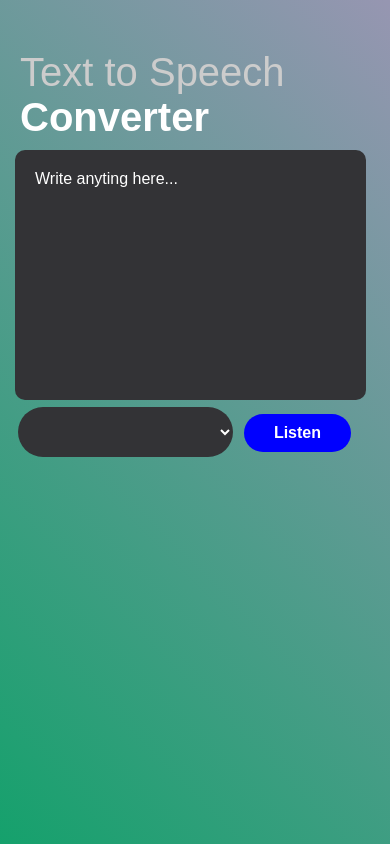
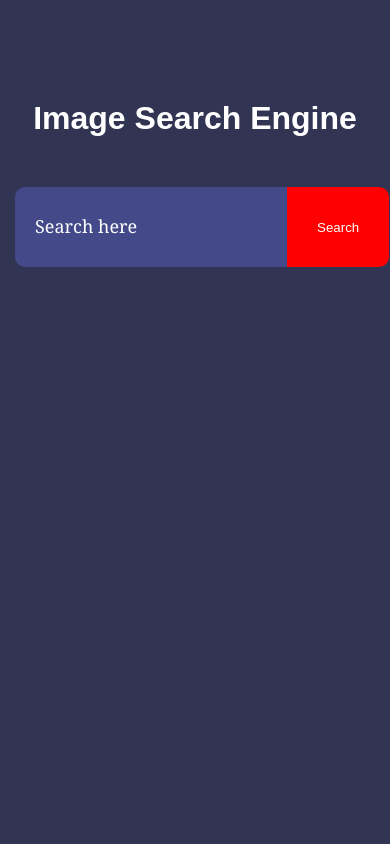
Before and after one commit to Uduakben/imagesearchengine, a plain HTML site: page index.html in a window 390 px wide. Drawn offline with Linux system fonts and the light colour scheme.

Commit message:
original program commit for the app

```diff
--- a/index.html
+++ b/index.html
@@ -3,19 +3,17 @@
 <head>
     <meta charset="UTF-8">
     <meta name="viewport" content="width=device-width, initial-scale=1.0">
-    <title>text to speech - UDUAK BEN TUTORIALS</title>
     <link rel="stylesheet" href="style.css">
+    <title>IMAGE SEARCH ENGINE - UDUAK BEN TUTORIALS</title>
 </head>
 <body>
-    <div class="hero">
-        <h1>Text to Speech <span>Converter</span></h1>
-        <textarea placeholder="Write anyting here..." id="text"></textarea>
-        <div class="row">
-            <select></select>
-            <button id="button">Listen</button>
-        </div>
-    </div>
-
+    <h1>Image Search Engine</h1>
+    <form id="search-form">
+        <input type="text" placeholder="Search here" id="search-input">
+        <button>Search</button>
+    </form>
+    <div id="search-result"></div>
+    <button id="show-more-button">Show More</button>
 
 
 <script src="script.js"></script>
--- a/script.js
+++ b/script.js
@@ -1,25 +1,50 @@
 
-let speech  = new SpeechSynthesisUtterance();
+const accessKey = "j5m2-cDv4ADoDxElE5EGH55blSYXiybVJyZk2ePHhbA"
 
-document.querySelector("button").addEventListener("click", ()=>{
-    speech.text = document.querySelector("textarea").value;
-    window.speechSynthesis.speak(speech);
+const searchForm = document.getElementById("search-form");
+const searchInput = document.getElementById("search-input");
+const searchResult = document.getElementById("search-result")
+const showMoreBtn = document.getElementById("show-more-button");
+
+
+let keyword = "";
+let page = 1;
+
+
+async function searchImages(){
+    keyword = searchInput.value;
+    const url = `https://api.unsplash.com/search/photos?page=${page}&query=${keyword}&client_id=${accessKey}&per_page=12`
+
+    const response = await fetch(url)
+    const data = await response.json();
+
+
+    if(page === 1){
+        searchResult.innerHTML = "";
+    }
+    const results = data.results;
+
+    results.map((result) =>{
+        const image = document.createElement("img");
+        image.src = result.urls.small;
+        const imageLink = document.createElement("a");
+        imageLink.href = result.links.html;
+        imageLink.target = "_blank"
+
+        imageLink.appendChild(image)
+        searchResult.appendChild(imageLink)
+    })
+
+    showMoreBtn.style.display = "block";
+}
+
+searchForm.addEventListener("submit", (e) =>{
+    e.preventDefault();
+    page = 1;
+    searchImages()
 })
 
-
-let voices = [];
-
-let voiceSelect = document.querySelector("select");
-
-
-window.speechSynthesis.onvoiceschanged = () =>{
-    voices = window.speechSynthesis.getVoices();
-    speech.voice = voices[0]
-
-   voices.forEach((voices, i)=>(voiceSelect.options[i]=
-    new Option(voices.name, i)))
-};
-
-voiceSelect.addEventListener("change", () => {
-    speech.voice = voices[voiceSelect.value];
+showMoreBtn.addEventListener("click", () =>{
+    page++;
+    searchImages();
 })
--- a/style.css
+++ b/style.css
@@ -1,133 +1,114 @@
 *{
     margin: 0;
     padding: 0;
+    box-sizing: border-box;
     font-family: Arial, Helvetica, sans-serif;
-    box-sizing: border-box;
 }
 
-.hero{
+body{
+    background: #323453;
+    color: #fff;
+}
+h1{
+    text-align: center;
+    margin: 100px auto 50px;
+}
+
+form{
     width: 100%;
-    min-height: 100vh;
-    background: linear-gradient(45deg, #15a16c, #35346984);
+    max-width: 550px;
+    background: #434989;
     display: flex;
     align-items: center;
-    justify-content: center;
-    flex-direction: column;
-    color: #fff;
+    margin: 0 auto;
+    height: 80px;
+    border-radius: 10px;
 }
 
-.hero h1{
-    font-size: 45px;
-    font-weight: 500;
-    margin-top: -50px;
-    margin-bottom: 50px;
+form input{
+    flex: 1;
+    padding: 10px 20px;
+    background: transparent;
+    outline: 0;
+    border: 0;
+    color: #fff;
+    font-size:16px;
 }
 
-.hero h1 span{
+input::placeholder{
+    color: #fff;
+    font-family: Georgia, 'Times New Roman', Times, serif;
+}
+
+form button{
+    background: red;
+    height: 80px;
+    padding: 0 30px;
+    border: 0;
+    outline: 0;
+    border-top-right-radius: 10px;
+    border-bottom-right-radius: 10px;
+    color: #fff;
+    cursor: pointer;
+}
+
+#show-more-button{
+    margin: 50px 50%;
+    background: red;
+    outline: 0;
+    border: 0;
+    padding: 10px 30px;
     color: #fff;
     font-weight: bold;
+    font-size: 14px;
+    width: 140px;
+    cursor: pointer;
+    display: none;
 }
 
-textarea{
-    padding: 20px;
-    width: 600px;
-    height: 250px;
-    background: #333336;
-    color: #fff;
-    font-size: 15px;
-    border: 0;
-    outline: 0;
-    border-radius: 10px;
-    margin-bottom: 30px;
-    resize: none;
+#search-result{
+    display: grid;
+    grid-template-columns: 1fr 1fr 1fr;
+    grid-gap: 30px;
+    margin: 100px auto 50px;
+    width: 80%;
 }
 
-textarea::placeholder{
-    font-size: 16px;
-    color: #fff;
+#search-result img{
+    width: 100%;
+    height: 230px;
+    border-radius: 10px;
+    object-fit: cover;
 }
 
-.row{
-    width: 600px;
-    display: flex;
-    align-items: center;
-    gap: 20px;
-}
-
-button{
-    background: blue;
-    color: #fff;
-    font-size: 16px;
-    padding: 10px 30px;
-    border-radius: 35px;
-    border: 0;
-    outline: 0;
-    cursor: pointer;
-    font-weight: bold;
-}
-select{
-    flex: 1;
-    color: #fff;
-    background: #333336;
-    height: 50px;
-    padding: 0 20px;
-    outline: 0;
-    border: 0;
-    border-radius: 35px;
-}
-
-@media (max-width: 650px){
-
-    .hero {
-        width: 100%;
-        min-height: 100vh;
-        background: linear-gradient(45deg, #15a16c, #35346984);
+@media(max-width: 650px){
+    form {
+        width: 90%;
+        max-width: 450px;
+        background: #434989;
+        display: flex;
+        align-items: center;
+        margin-top: 0;
+        margin-right: 35px;
+        margin-left: 15px;
+        height: 80px;
+        border-radius: 10px;
+    }
+    form input {
+        flex: 1;
+        padding: 10px 20px;
+        background: transparent;
+        outline: 0;
+        border: 0;
         color: #fff;
-        position: relative;
+        font-size: 18px;
     }
 
-    .hero h1 {
-        font-size:40px;
-        font-weight: 500;
-        text-align: left;
-        padding-left: 20px;
-        position: absolute;
-        color: #ccc;
-        top: 100px;
-    }
-    textarea {
-        padding: 20px;
-        width: 90%;
-        height: 250px;
-        background: #333336;
-        color: #fff;
-        position: absolute;
-        left: 15px;
-        top: 150px;
-        font-size: 22px;
-    }
-    select {
-        color: #fff;
-        background: #333336;
-        height: 50px;
-        border-radius: 35px;
-        margin-top: 20px;
-        position: absolute;
-        width: 55%;
-        left: 18px;
-    }
-    button {
-        background: blue;
-        color: #fff;
-        font-size: 16px;
-        padding: 10px 30px;
-        border-radius: 35px;
-        border: 0;
-        outline: 0;
-        cursor: pointer;
-        font-weight: bold;
-        position: absolute;
-        right: 10%;
-        top: 49%;
+    #search-result {
+        display: grid;
+        grid-template-columns: 1fr 1fr;
+        grid-gap: 20px;
+        margin: 50px auto 50px;
+        width: 80%;
     }
 }
```
